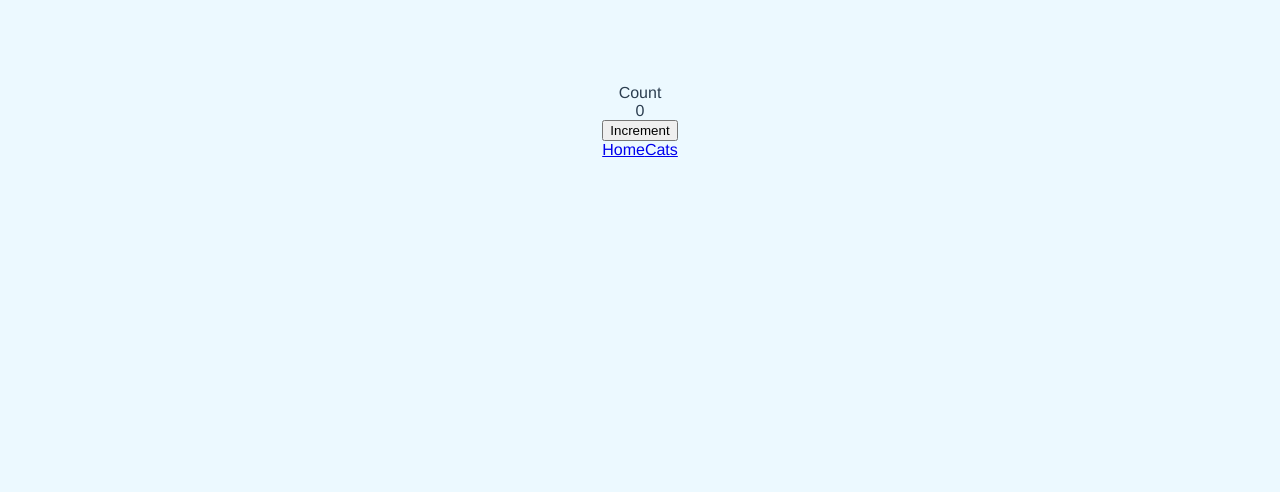
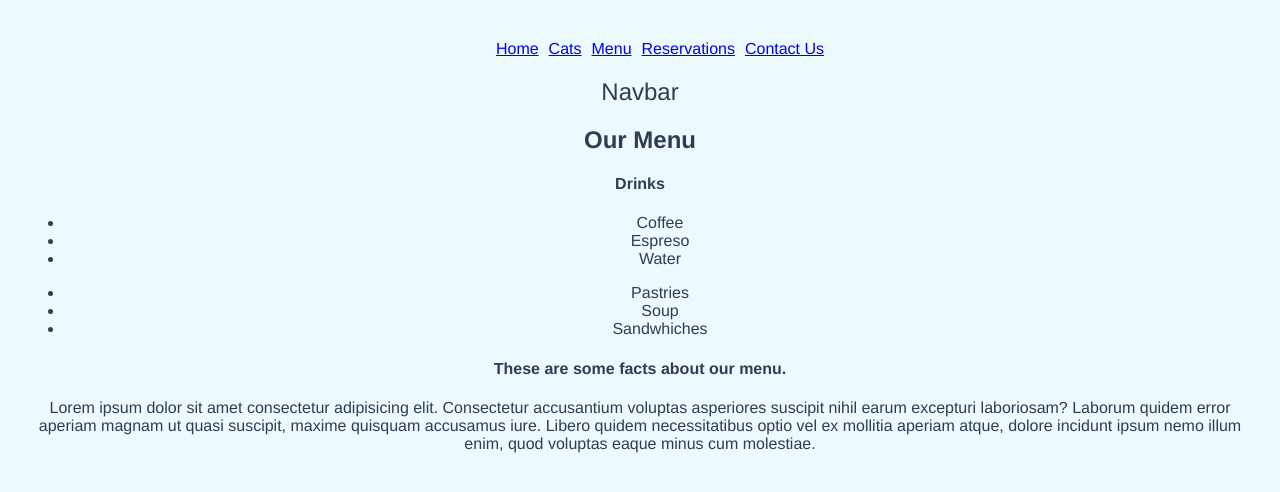
Before and after one commit to Robert-Griffin/Cat-Cafe, a Vue app: page /menu in a window 1280 px wide. Shown: the top 492 px of the page. Built offline with nearby package versions, Linux system fonts and the light colour scheme; no server answers.

Commit message:
added routes

```diff
--- a/src/App.vue
+++ b/src/App.vue
@@ -1,24 +1,18 @@
 <template>
+  <header>
+    <NavBar />
+  </header>
   <section>
     <div>
-      Count<div>
-        {{ store.count }}
-      </div>
-      <button @click="handleClick">Increment</button>
     </div>
   </section>
-  <NavBar />
+
   <RouterView/>
 </template>
 
 <script setup lang="ts">
-import { useGlobalStore } from './store/GlobalStore'
 import NavBar from './components/NavBar.vue'
 
-const store = useGlobalStore()
-const handleClick = () => {
-  store.getCats()
-}
 </script>
 
 <style>
@@ -28,6 +22,5 @@ const handleClick = () => {
   -moz-osx-font-smoothing: grayscale;
   text-align: center;
   color: #2c3e50;
-  margin-top: 60px;
 }
 </style>
--- a/src/components/NavBar.vue
+++ b/src/components/NavBar.vue
@@ -1,7 +1,20 @@
 <template>
-    <nav>
-        <router-link :to="{ name: 'home'}">Home</router-link>
-        <router-link :to="{ name: 'cats'}">Cats</router-link>
+    <nav class="navbar">
+        <div class="navbar-container container">
+            <div class="hamburger-lines">
+                <span class="line line1"></span>
+                <span class="line line2"></span>
+                <span class="line line3"></span>
+            </div>
+            <ul class="menu-items">
+                <router-link class="nav-link" :to="{ name: 'home'}">Home</router-link>
+                <router-link class="nav-link" :to="{ name: 'cats'}">Cats</router-link>
+                <router-link class="nav-link" :to="{ name: 'menu'}">Menu</router-link>
+                <router-link class="nav-link" :to="{ name: 'reservations'}">Reservations</router-link>
+                <router-link class="nav-link" :to="{ name: 'contactUs'}">Contact Us</router-link>
+            </ul>
+            <h1 class="logo">Navbar</h1>
+        </div>
     </nav>
 </template>
 
@@ -10,5 +23,7 @@
 </script>
 
 <style>
-
+.nav-link {
+    padding: 5px;
+}
 </style>
--- a/src/models/Cat.ts
+++ b/src/models/Cat.ts
@@ -1,13 +1,14 @@
 export class Cat {
     public name: string
     public description: string
-    public imgUrl = 'https://cataas.com/cat/cute'
+    public imgUrl: string
     public id: string
 
     constructor (name: string, description: string, id: string) {
         this.name = name
         this.description = description
         this.id = id
+        this.imgUrl = 'https://cataas.com/cat/cute'
     }
 
     public static fromJson (payload: any) {
--- a/src/router/index.ts
+++ b/src/router/index.ts
@@ -1,6 +1,9 @@
 import { createRouter, createWebHistory, Router, RouteRecordRaw } from 'vue-router'
 import HomeView from '../views/HomeView.vue'
 import CatsView from '../views/CatsView.vue'
+import MenuView from '../views/MenuView.vue'
+import ReservationsView from '../views/ReservationsView.vue'
+import ContactUsView from '../views/ContactUsView.vue'
 
 const routes = [
     {
@@ -13,6 +16,21 @@ const routes = [
         name: 'cats',
         component: CatsView,
         props: true
+    },
+    {
+        path: '/menu',
+        name: 'menu',
+        component: MenuView
+    },
+    {
+        path: '/reservations',
+        name: 'reservations',
+        component: ReservationsView
+    },
+    {
+        path: '/contact',
+    name: 'contactUs',
+        component: ContactUsView
     }
 ]
 
--- a/src/views/CatsView.vue
+++ b/src/views/CatsView.vue
@@ -2,10 +2,10 @@
     <div class="catCompoContainer">
         <h1>List of Cats</h1>
         <ul class="cardsList">
-            <div class="catCard" v-for="cat in returnedCats" :key="cat.id">
+            <div class="catCard" v-for="cat in cats" :key="cat.id">
                 <li class="card_item">
                     <div>
-                        <CatCompo :cat="cat"/>
+                        <CatComponent :cat="cat"/>
                     </div>
                 </li>
             </div>
@@ -14,18 +14,13 @@
 </template>
 
 <script lang="ts" setup>
-import CatCompo from '@/components/CatCompo.vue'
-import { Cat } from '@/models/Cat'
+import CatComponent from '@/components/CatComponent.vue'
 import { useGlobalStore } from '@/store/GlobalStore'
-import { computed } from 'vue'
 
 const store = useGlobalStore()
 store.getCats()
 
-const props = defineProps<{
-cats: Cat[]
-}>()
-const returnedCats = store.cats
+const cats = store.cats
 </script>
 
 <style>
--- /dev/null
+++ b/src/views/ContactUsView.vue
@@ -0,0 +1,31 @@
+<template>
+  <div class="howToContact">
+    <h3>Please use the form below to contact us.</h3>
+    <p>
+      Lorem ipsum, dolor sit amet consectetur adipisicing elit. Quidem, hic.
+      Magnam delectus minus doloremque quas!
+    </p>
+  </div>
+  <div class="contactForm">
+    <form>
+      <label>Name</label>
+      <input type="text" v-model="name"/>
+
+      <label>Email</label>
+      <input type="text" v-model="email"/>
+
+      <label>Message</label>
+      <textarea v-model="message" />
+    </form>
+  </div>
+</template>
+
+<script setup lang="ts">
+import { ref } from 'vue'
+
+const name = ref('')
+const email = ref('')
+const message = ref('')
+</script>
+
+<style></style>
--- /dev/null
+++ b/src/views/MenuView.vue
@@ -0,0 +1,35 @@
+<template>
+  <div class="menu">
+    <h2>Our Menu</h2>
+    <div class="drinks">
+      <h4>Drinks</h4>
+      <ul>
+        <li>Coffee</li>
+        <li>Espreso</li>
+        <li>Water</li>
+      </ul>
+    </div>
+    <div class="food">
+      <ul>
+        <li>Pastries</li>
+        <li>Soup</li>
+        <li>Sandwhiches</li>
+      </ul>
+    </div>
+    <div class="facts">
+      <h4>These are some facts about our menu.</h4>
+      <p>
+        Lorem ipsum dolor sit amet consectetur adipisicing elit. Consectetur
+        accusantium voluptas asperiores suscipit nihil earum excepturi
+        laboriosam? Laborum quidem error aperiam magnam ut quasi suscipit,
+        maxime quisquam accusamus iure. Libero quidem necessitatibus optio vel
+        ex mollitia aperiam atque, dolore incidunt ipsum nemo illum enim, quod
+        voluptas eaque minus cum molestiae.
+      </p>
+    </div>
+  </div>
+</template>
+
+<script setup lang="ts"></script>
+
+<style></style>
--- /dev/null
+++ b/src/views/ReservationsView.vue
@@ -0,0 +1,25 @@
+<template>
+  <div class="aboutReservations">
+    <h3>How our reservations work</h3>
+    <p>
+      Lorem ipsum dolor sit amet consectetur adipisicing elit. Consequuntur
+      pariatur velit ex facilis magnam impedit laborum fugit sequi veniam! Eum
+      enim sunt nemo repudiandae dolor.
+    </p>
+  </div>
+  <div class="openReservations">
+    <h4>Open Reservations</h4>
+    <p>
+      Lorem ipsum dolor sit amet consectetur adipisicing elit. Distinctio odio,
+      eligendi blanditiis consequuntur, nulla modi ratione fugit ducimus eveniet
+      itaque exercitationem? Quas fuga similique quae fugiat, quasi corrupti
+      architecto corporis nemo rem necessitatibus repudiandae consequuntur
+      aperiam saepe ducimus eos eum maxime mollitia nesciunt iure assumenda
+      debitis, ab molestias? Repellat, ipsam.
+    </p>
+  </div>
+</template>
+
+<script setup lang="ts"></script>
+
+<style></style>
```
Also changed, not shown: src/assets/logo.png (deleted), src/components/CatComponent.vue (renamed from src/components/CatCompo.vue), src/components/HeaderCompo.vue (deleted), src/components/HeaderComponent.vue (added).
